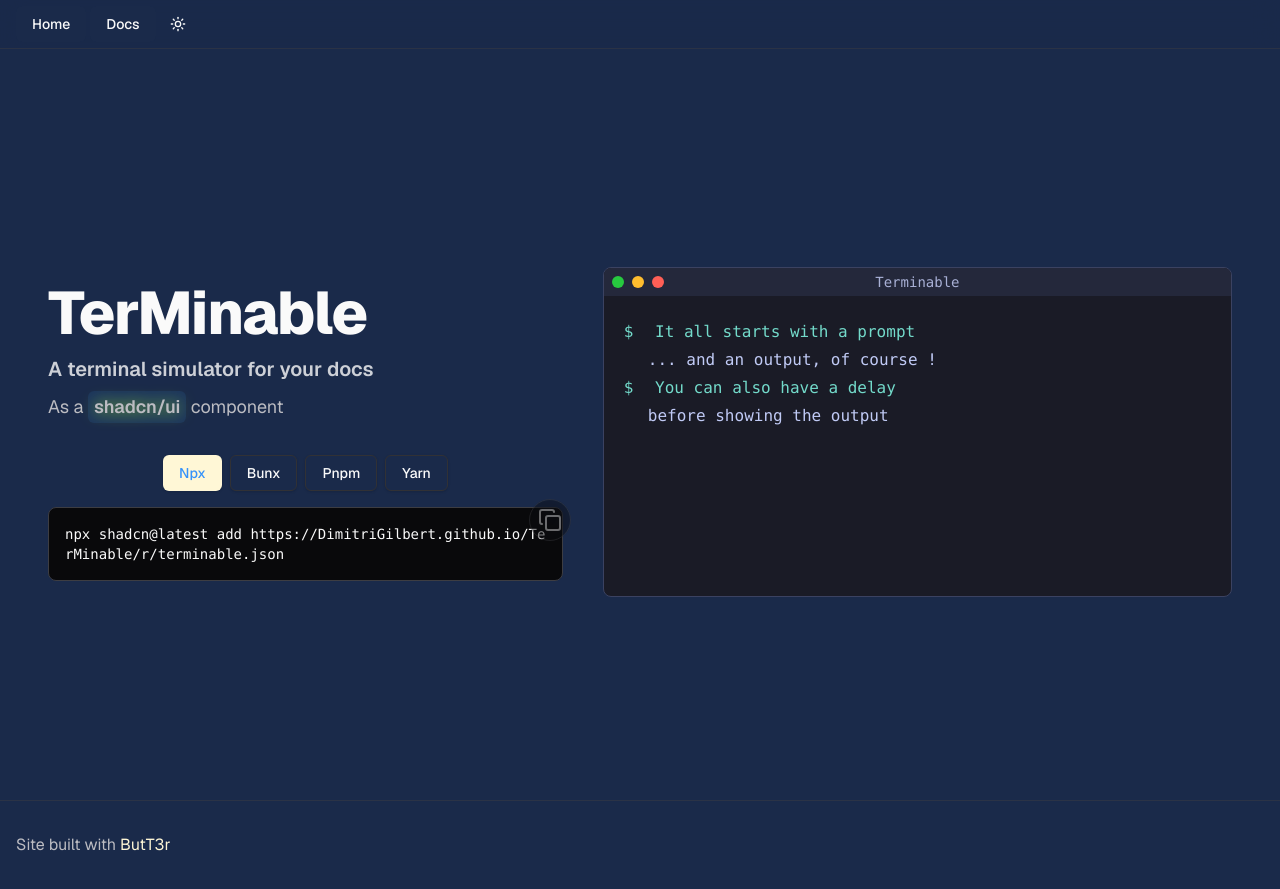
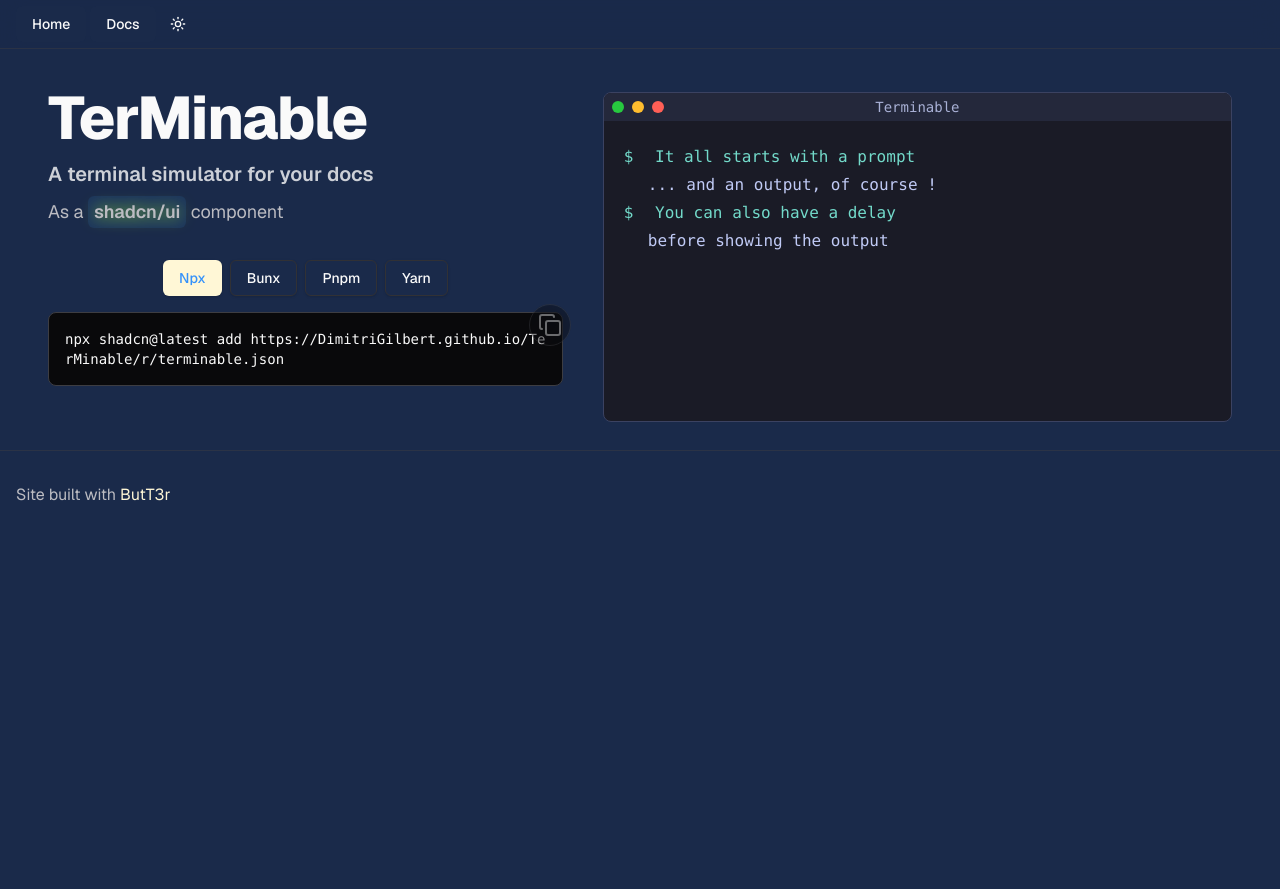
Before and after one commit to DimitriGilbert/TerMinable, a Next.js app: page / in a window 1280 px wide. After the commit the page ends 800 px from the top, so only its background shows below. Built offline with nearby package versions, Linux system fonts and the light colour scheme.

Commit message:
[fix] Remove viewport centering, content starts right after nav

```diff
--- a/src/app/page.tsx
+++ b/src/app/page.tsx
@@ -204,8 +204,8 @@
   );
 
   return (
-    <main className="flex min-h-[100vh] items-center pt-16">
-      <div className="grid w-full grid-cols-1 items-center gap-6 px-6 lg:grid-cols-[45fr_55fr] lg:gap-10 lg:px-12">
+    <main className="pt-16">
+      <div className="grid w-full grid-cols-1 items-start gap-6 px-6 py-4 lg:grid-cols-[45fr_55fr] lg:gap-10 lg:px-12 lg:py-6">
         <div className="flex flex-col items-center text-center lg:items-start lg:text-left">
           <h1 className="text-5xl font-extrabold tracking-tight text-foreground sm:text-6xl">
             TerMinable
```
